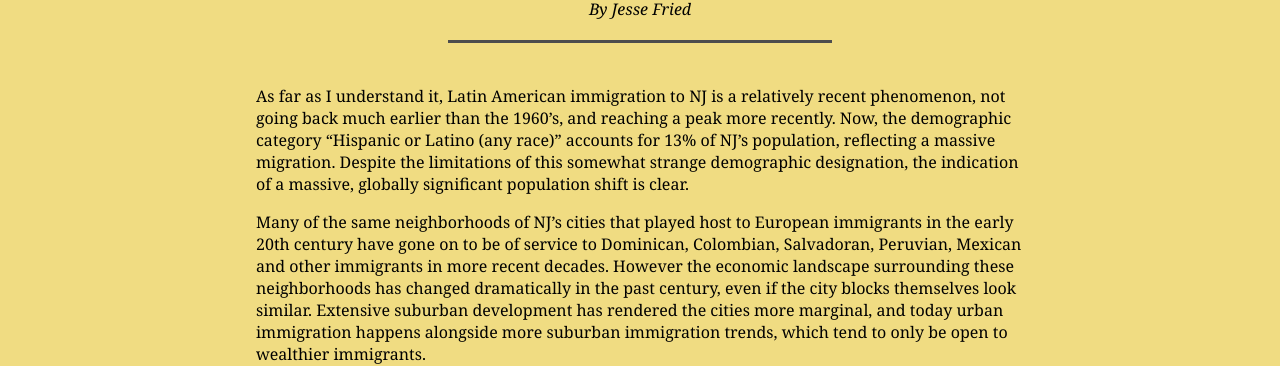
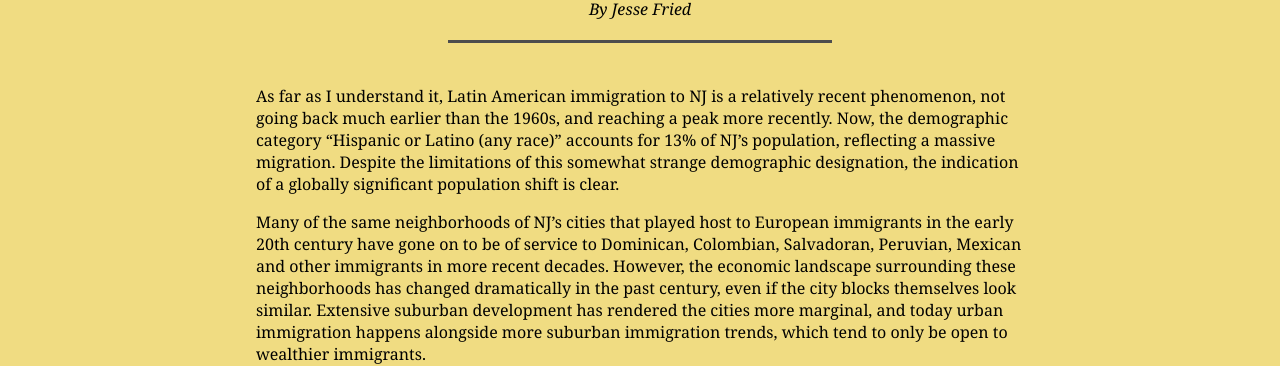
Before and after one commit to jonfried/oakafee.github.io, a Jekyll site: the page built from _posts/2016-09-26-latin-american-peoples.md, in a window 1280 px wide. Shown: the part 289-655 px from the top of the page. Built offline with Jekyll 4.4.1, drawn with Linux system fonts in a browser that asks for light colours.

Commit message:
10/27/16 - Latin Americans

```diff
--- a/_posts/2016-09-26-latin-american-peoples.md
+++ b/_posts/2016-09-26-latin-american-peoples.md
@@ -8,9 +8,9 @@ categories:
 category-name: latin-american-peoples
 ---
 
-As far as I understand it, Latin American immigration to NJ is a relatively recent phenomenon, not going back much earlier than the 1960's, and reaching a peak more recently. Now, the demographic category "Hispanic or Latino (any race)" accounts for 13% of NJ's population, reflecting a massive migration. Despite the limitations of this somewhat strange demographic designation, the indication of a massive, globally significant population shift is clear.
+As far as I understand it, Latin American immigration to NJ is a relatively recent phenomenon, not going back much earlier than the 1960s, and reaching a peak more recently. Now, the demographic category "Hispanic or Latino (any race)" accounts for 13% of NJ's population, reflecting a massive migration. Despite the limitations of this somewhat strange demographic designation, the indication of a globally significant population shift is clear.
 
-Many of the same neighborhoods of NJ's cities that played host to European immigrants in the early 20th century have gone on to be of service to Dominican, Colombian, Salvadoran, Peruvian, Mexican and other immigrants in more recent decades. However the economic landscape surrounding these neighborhoods has changed dramatically in the past century, even if the city blocks themselves look similar. Extensive suburban development has rendered the cities more marginal, and today urban immigration happens alongside more suburban immigration trends, which tend to only be open to wealthier immigrants.
+Many of the same neighborhoods of NJ's cities that played host to European immigrants in the early 20th century have gone on to be of service to Dominican, Colombian, Salvadoran, Peruvian, Mexican and other immigrants in more recent decades. However, the economic landscape surrounding these neighborhoods has changed dramatically in the past century, even if the city blocks themselves look similar. Extensive suburban development has rendered the cities more marginal, and today urban immigration happens alongside more suburban immigration trends, which tend to only be open to wealthier immigrants.
 
 Charting the location of every enclave of every Latin American nationality in NJ would be an overwhelming but fascinating project. All of NJ's major cities, and many towns, have sizeable Latin neighborhoods. Paterson, Elizabeth, Union City, and some smaller cities are overwhelmingly Latin American in character.
 
```
